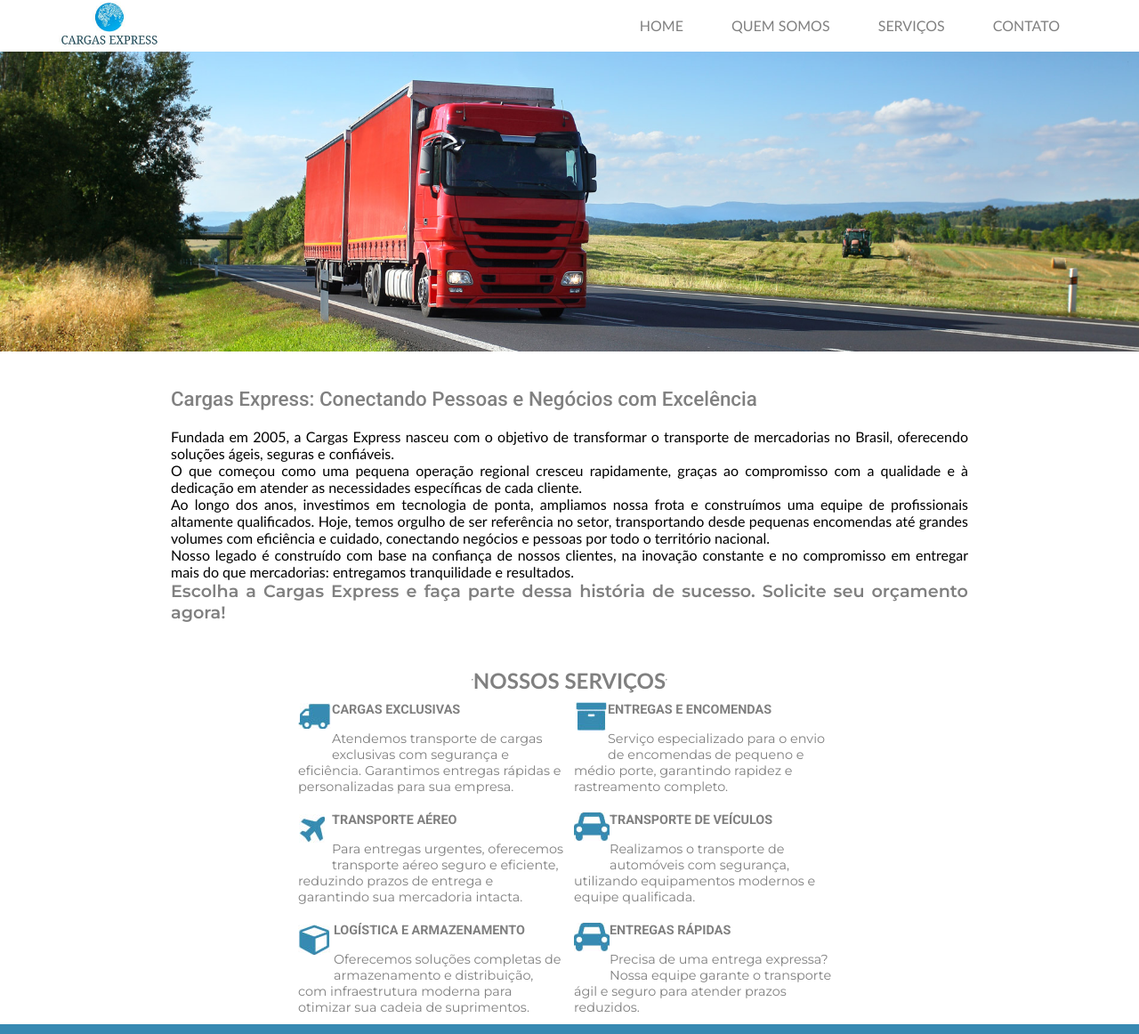
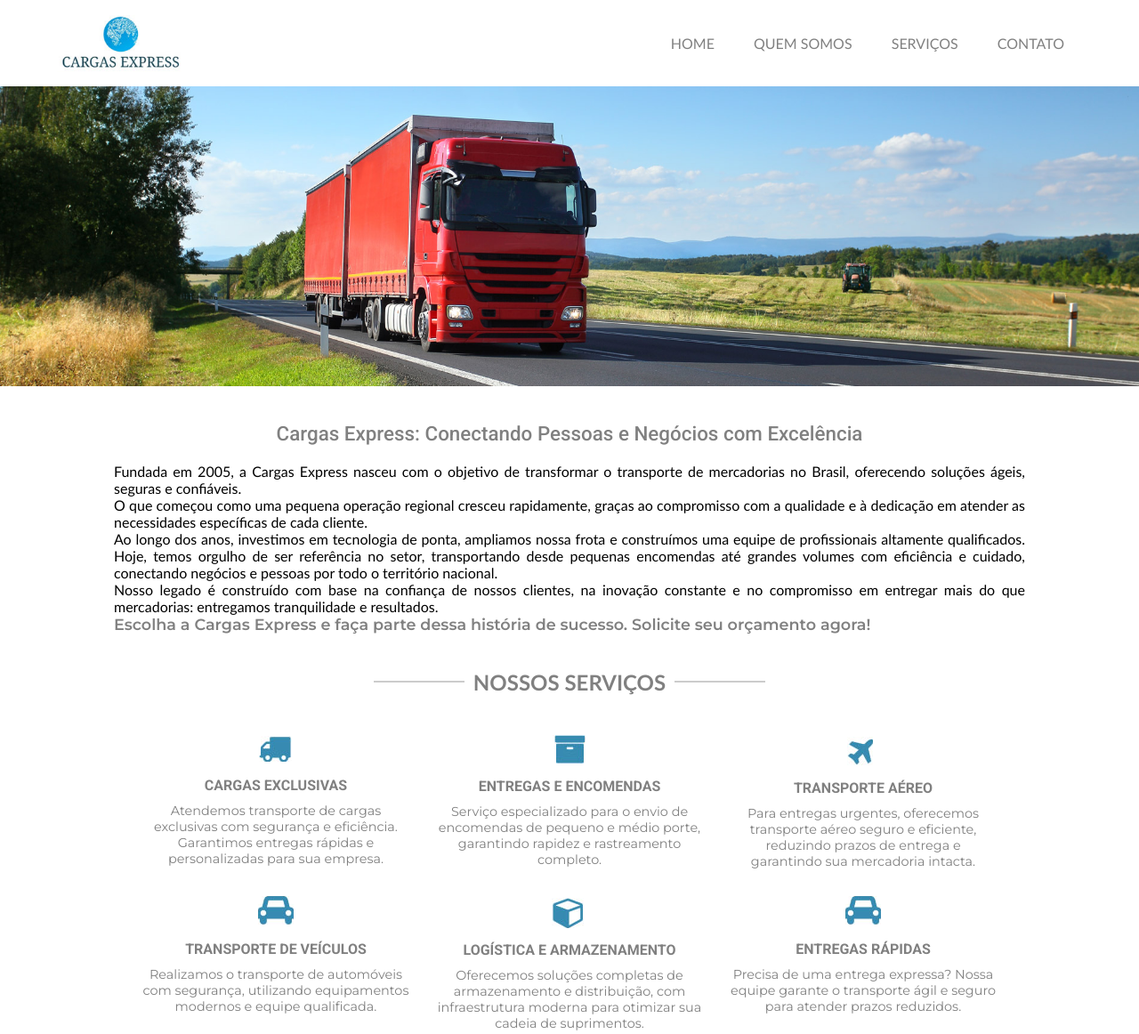
Before and after one commit to camilabito/Cargas_Express, a plain HTML site: page index.html in a window 1280 px wide. Shown: the top 1162 px of the page at 89% size. Drawn offline with Linux system fonts and the light colour scheme.

Commit message:
cdhsxcbhjcs

```diff
--- a/css/estilos.css
+++ b/css/estilos.css
@@ -8,34 +8,28 @@
 
 img {
     max-width: 100%;
+    display: block;
 }
 
 header {
-    width: 90%;
+    width: 100%;
     margin: 0 auto;
     display: flex;
     align-items: center;
     justify-content: space-between;
-}
-
-.logo {
-    width: 40%;
+    padding: 15px 5%;
+    box-sizing: border-box;
 }
 
 .logo img {
-    width: 25%;
-}
-
-nav {
-    width: 60%;
-    text-align: right;
+    width: 140px;
 }
 
 nav a {
     color: #808080;
     text-transform: uppercase;
     padding: 7px 15px;
-    margin: 0 10px;
+    margin: 0 5px;
     transition: background-color 0.5s ease-in-out;
 }
 
@@ -44,16 +38,15 @@ nav a:hover {
     background-color: #3789B2;
 }
 
-.banner {
-    display: flex;
-    align-items: center;
-    justify-content: center;
-    margin-bottom: 40px;
+.banner img {
+    width: 100%;
+    height: auto;
+    display: block;
 }
 
 .quem-somos {
-    width: 70%;
-    margin: 0 auto;
+    width: 80%;
+    margin: 40px auto;
     text-align: justify;
 }
 
@@ -63,54 +56,59 @@ nav a:hover {
     color: #808080;
     margin-bottom: 20px;
     font-weight: 500;
+    text-align: center;
 }
 
 .quem-somos span {
     font-family: "Montserrat", sans-serif;
-    font-size: 1.2em;
+    font-size: 1.1em;
     color: #808080;
     font-weight: 600;
 }
 
 .servicos {
-    width: 70%;
-    margin: 50px auto 0;
+    width: 80%;
+    margin: 0 auto 50px auto;
     display: flex;
     flex-wrap: wrap;
     justify-content: center;
+    text-align: center;
 }
 
 .titulo-bloco-servicos {
-    width: 80%;
+    width: 100%;
     display: flex;
     justify-content: center;
     align-items: center;
-    text-align: center;
+    margin-bottom: 30px;
 }
 
-.servicos h2 {
+.titulo-bloco-servicos h2 {
+    color: #808080;
     text-transform: uppercase;
-    color: #808080;
+    margin: 0 10px;
+}
+
+.borda-esquerda hr, .borda-direita hr {
+    width: 100px;
+    border: 1px solid #ccc;
 }
 
 .bloco-servicos {
     width: 300px;
-    margin: 10px 5px;
-    text-align: left;
+    margin: 15px;
 }
 
 .bloco-servicos img {
-    display: flex;
-    padding-bottom: 20px;
-    float: left;
+    margin: 0 auto 15px auto;
 }
 
 .bloco-servicos h2 {
     color: #808080;
-    font-size: 0.9em;
+    font-size: 1em;
     text-transform: uppercase;
-    padding-bottom: 15px;
     font-family: "Roboto", sans-serif;
+    margin-bottom: 10px;
 }
 
 .bloco-servicos p {
@@ -125,13 +123,14 @@ nav a:hover {
     display: flex;
     flex-direction: column;
     align-items: center;
-    padding: 20px 0;
+    padding: 30px 0;
 }
 
 form {
     display: flex;
     flex-direction: column;
     width: 30%;
+    min-width: 280px;
 }
 
 form input, textarea {
@@ -140,6 +139,7 @@ form input, textarea {
     border-radius: 5px;
     font-size: 1rem;
     margin: 5px 0;
+    resize: none;
 }
 
 form button {
@@ -165,7 +165,8 @@ form button:hover {
     display: flex;
     align-items: center;
     color: #FFF;
-    margin-top: 10px;
+    margin-top: 20px;
+    font-weight: bold;
 }
 
 .contato a:hover {
@@ -184,6 +185,7 @@ footer {
     justify-content: center;
     align-items: center;
     color: #fff;
-    font-size: 0.7em;
+    font-size: 0.8em;
     font-family: "Montserrat", sans-serif;
+    text-align: center;
 }
```
